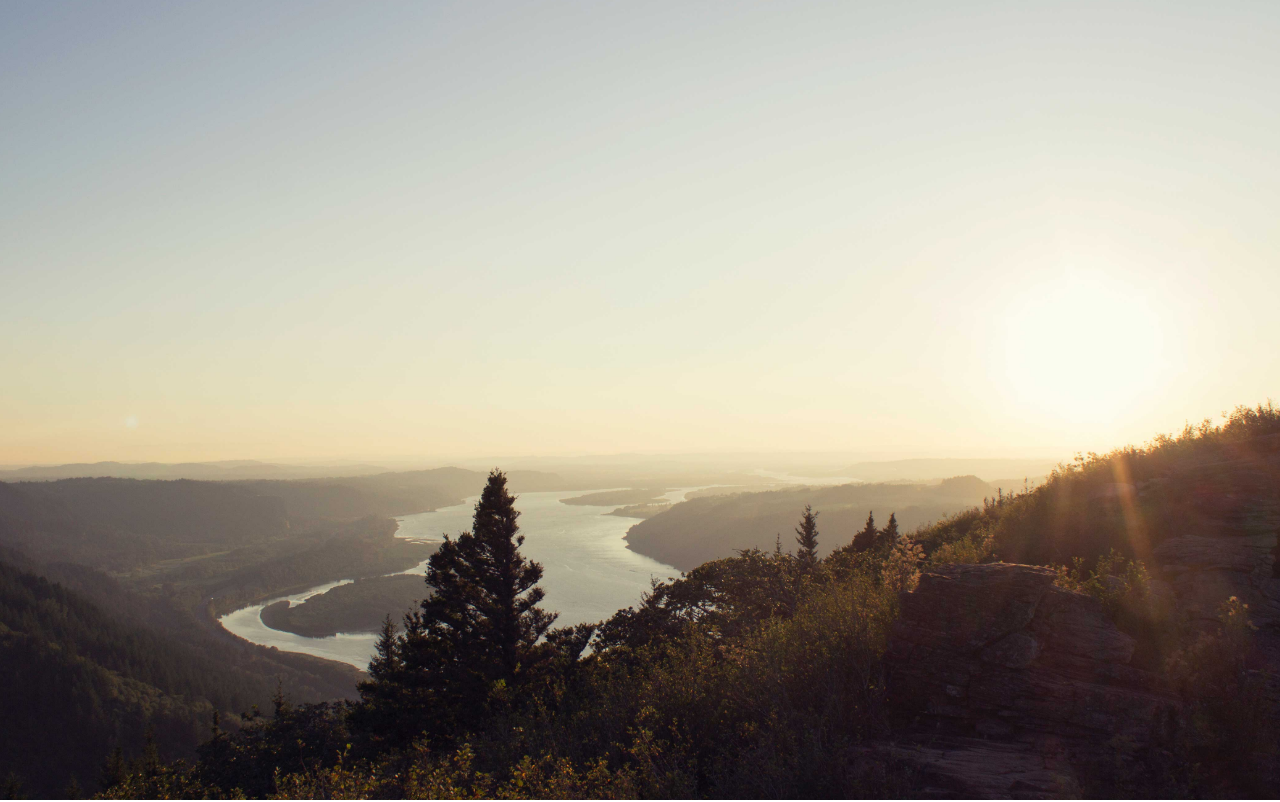
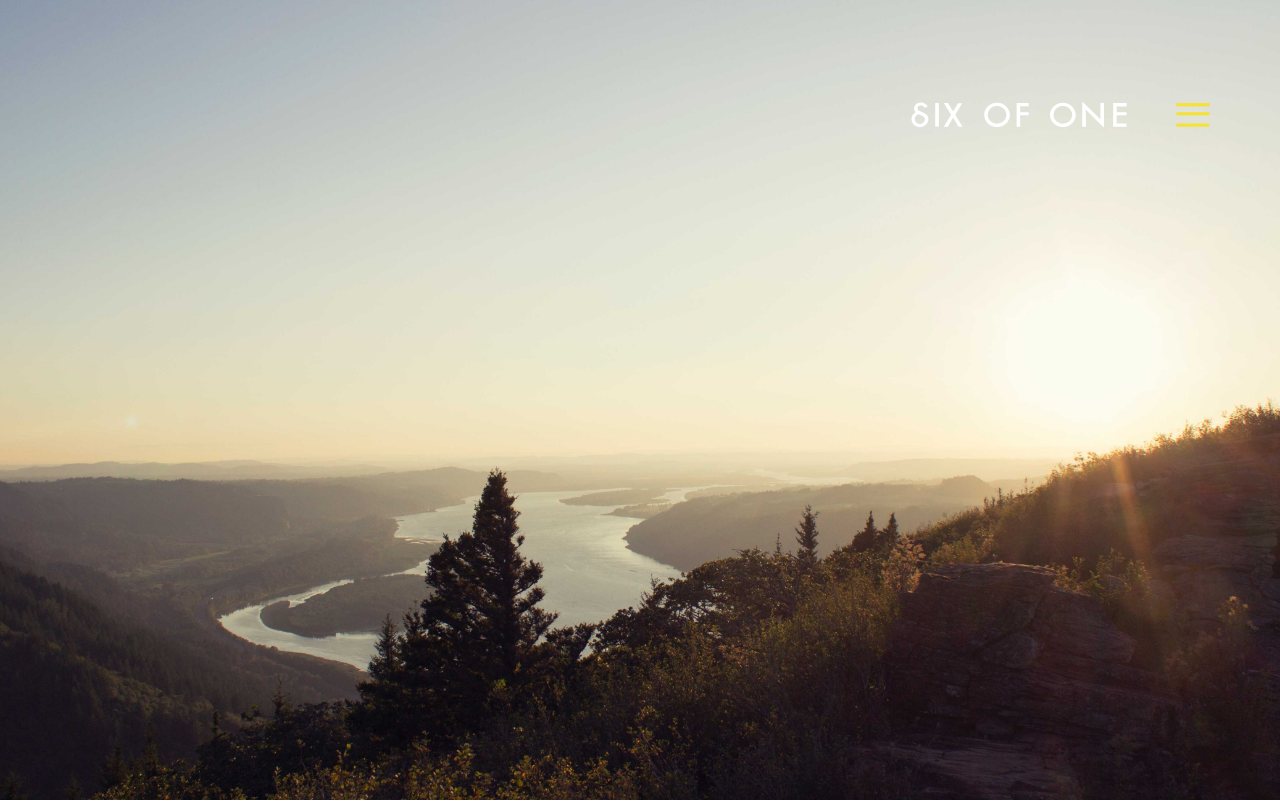
Before and after one commit to superdev807/typecode-exercise, a Vue app in the folder frontend/: page / in a window 1280 px wide. Shown: the top 802 px of the page. Built offline with nearby package versions, Linux system fonts and the light colour scheme.

Commit message:
Add Header component

```diff
--- a/frontend/index.html
+++ b/frontend/index.html
@@ -1,12 +1,15 @@
 <!DOCTYPE html>
 <html>
+
 <head>
   <meta charset="utf-8">
   <meta name="viewport" content="width=device-width,initial-scale=1.0">
-    <title>typecode-blog</title>
+  <title>Typecode Blog</title>
 </head>
+
 <body>
   <div id="app"></div>
   <!-- built files will be auto injected -->
 </body>
+
 </html>
--- a/frontend/src/App.vue
+++ b/frontend/src/App.vue
@@ -1,8 +1,6 @@
 <template>
   <div id="app">
-    <div class="header">
-
-    </div>
+    <tc-header></tc-header>
 
     <div class="body">
       <div class="container-fluid">
@@ -19,14 +17,6 @@ export default {
 </script>
 
 <style style="scss">
-.header {
-  height: 800px;
-  background-image: url('./assets/images/background.jpg');
-  background-size: 125% 125%;
-  background-position: center center;
-  background-repeat: no-repeat;
-}
-
 .body {
   margin: 0 70px;
 }
--- /dev/null
+++ b/frontend/src/components/Header.vue
@@ -0,0 +1,32 @@
+<template>
+  <div class="tc-header">
+    <div class="tc-menu">
+      <img src="../assets/images/hamburger.svg" class="hamburger" />
+    </div>
+  </div>
+</template>
+
+<script>
+export default {}
+</script>
+
+<style lang="scss" scoped>
+.tc-header {
+  height: 800px;
+  position: relative;
+  background-image: url('../assets/images/background.jpg');
+  background-size: 125% 125%;
+  background-position: center center;
+  background-repeat: no-repeat;
+
+  .tc-menu {
+    position: absolute;
+    top: 100px;
+    right: 70px;
+
+    .hamburger {
+      width: 300px;
+    }
+  }
+}
+</style>
--- a/frontend/src/main.js
+++ b/frontend/src/main.js
@@ -4,7 +4,11 @@ import Vue from 'vue'
 import App from './App'
 import router from './router'
 
+import Header from './components/Header'
+
 import './assets/styles/main.scss'
+
+Vue.component('tc-header', Header)
 
 Vue.config.productionTip = false
 
```
Lines whose indentation alone changed are shown as unchanged.
